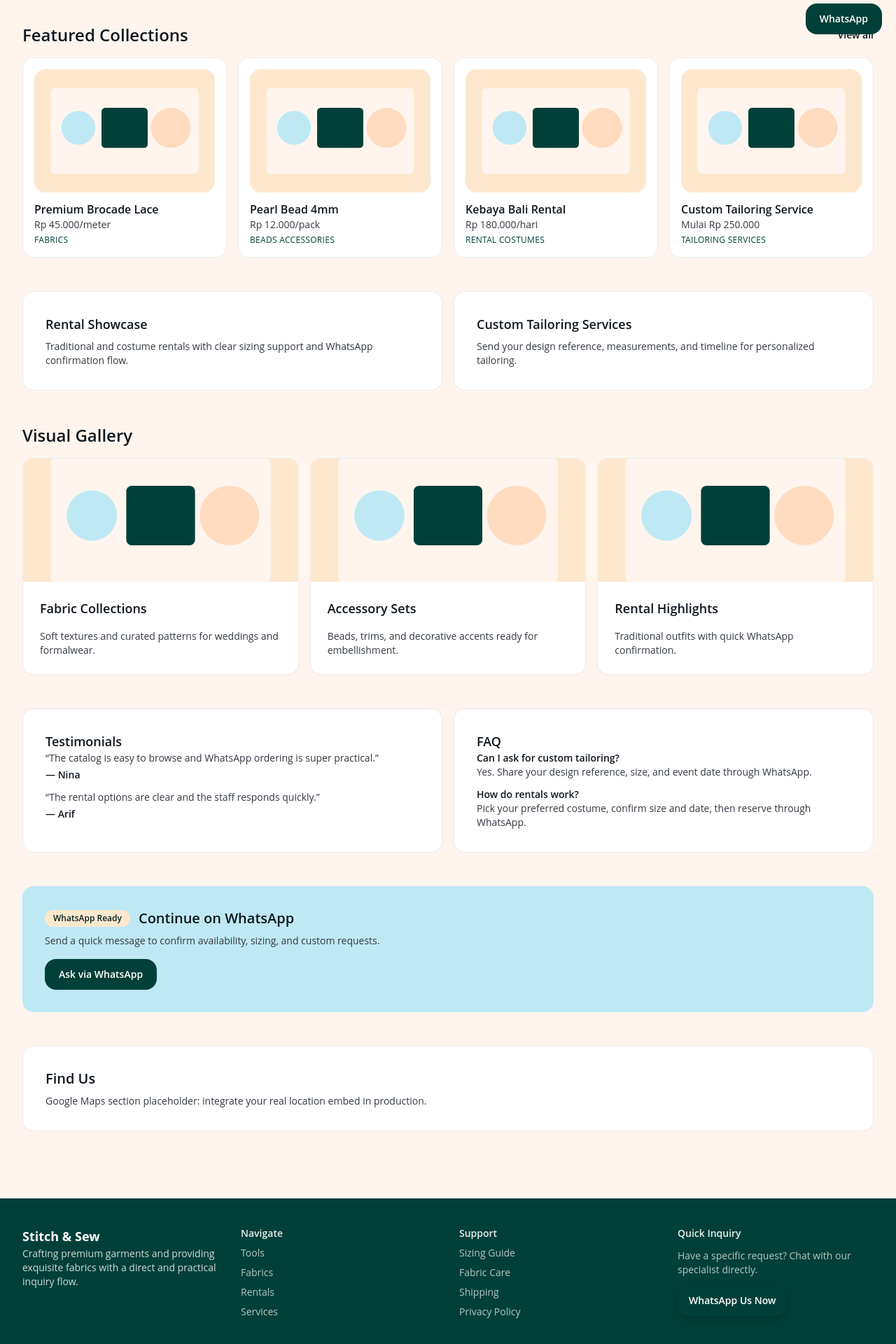
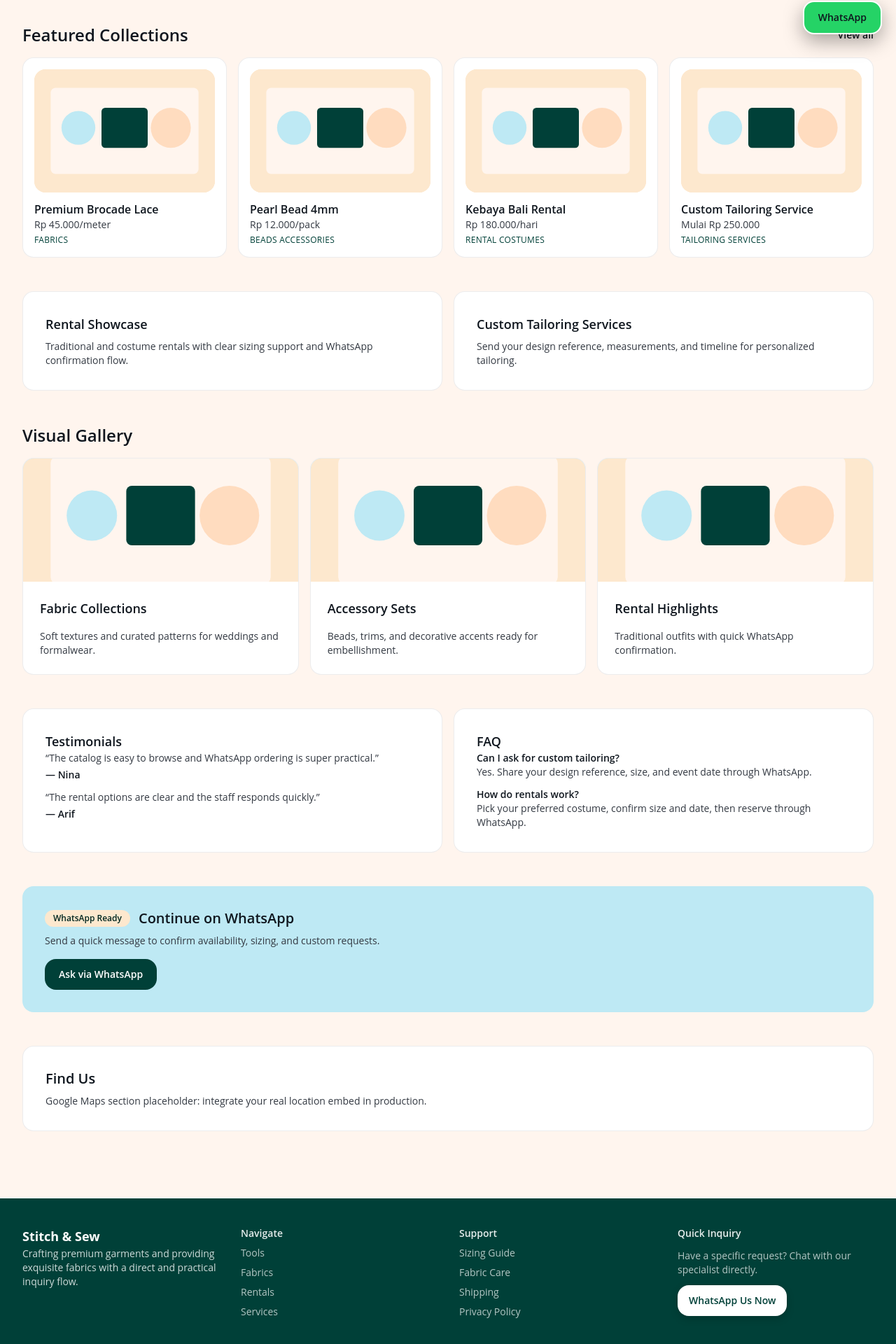
Before and after one commit to dwi-heryanto/rkub-web, a Next.js app: page / in a window 1280 px wide. Shown: the part 731-2651 px from the top of the page at 70% size. Built offline with nearby package versions, Linux system fonts and the light colour scheme; no server answers.

Commit message:
refactor(components): enhance button variants and WhatsApp components

```diff
--- a/src/components/ui/button.tsx
+++ b/src/components/ui/button.tsx
@@ -8,12 +8,12 @@ export const buttonVariants = cva(
   {
     variants: {
       variant: {
-        primary: "bg-[var(--color-deep-teal)] text-white hover:bg-[var(--color-forest-canopy)]",
+        primary: "bg-[var(--color-deep-teal)] !text-white hover:bg-[var(--color-forest-canopy)]",
         secondary:
           "border border-[var(--color-deep-teal)] bg-transparent text-[var(--color-deep-teal)] hover:bg-[var(--color-soft-peach)]",
         ghost: "bg-transparent text-[var(--color-text)] hover:bg-[var(--color-soft-peach)]",
-        chip: "border border-[var(--color-border)] bg-[var(--color-surface)] text-[var(--color-text)] hover:border-[var(--color-deep-teal)]",
-        chipActive: "border border-[var(--color-deep-teal)] bg-[var(--color-deep-teal)] text-[var(--color-on-primary)]",
+        inverse: "bg-white !text-primary hover:bg-[#f7f7f7]",
+        "outline-light": "border border-white/60 bg-transparent !text-white hover:bg-white/10",
       },
       size: {
         default: "min-h-[44px] rounded-[var(--radius-card)] px-5 py-3 text-sm font-semibold",
@@ -29,6 +29,6 @@ export const buttonVariants = cva(
 
 export interface ButtonProps extends ButtonHTMLAttributes<HTMLButtonElement>, VariantProps<typeof buttonVariants> { }
 
-export function Button({ className, variant, ...props }: ButtonProps) {
-  return <button className={cn(buttonVariants({ variant }), className)} {...props} />;
+export function Button({ className, variant, size, ...props }: ButtonProps) {
+  return <button className={cn(buttonVariants({ variant, size }), className)} {...props} />;
 }
--- a/src/components/whatsapp-button.tsx
+++ b/src/components/whatsapp-button.tsx
@@ -1,18 +1,19 @@
 "use client";
 
 import type { ReactNode } from "react";
+import type { AnchorHTMLAttributes } from "react";
 
 import { buttonVariants } from "@/components/ui/button";
 import { trackEvent } from "@/lib/analytics";
 import { cn } from "@/lib/utils";
 
-interface WhatsAppButtonProps {
+interface WhatsAppButtonProps extends AnchorHTMLAttributes<HTMLAnchorElement> {
   url: string;
   children: ReactNode;
   location: string;
   productName?: string;
-  className?: string;
-  variant?: "primary" | "secondary" | "ghost";
+  variant?: "primary" | "secondary" | "ghost" | "inverse" | "outline-light";
+  size?: "default" | "chip";
 }
 
 export function WhatsAppButton({
@@ -22,14 +23,21 @@ export function WhatsAppButton({
   productName,
   className,
   variant = "primary",
+  size = "default",
+  onClick,
+  ...props
 }: WhatsAppButtonProps) {
   return (
     <a
       href={url}
       target="_blank"
       rel="noreferrer"
-      onClick={() => trackEvent("whatsapp_click", { location, product: productName || "" })}
-      className={cn(buttonVariants({ variant }), className)}
+      onClick={(event) => {
+        trackEvent("whatsapp_click", { location, product: productName || "" });
+        onClick?.(event);
+      }}
+      className={cn(buttonVariants({ variant, size }), className)}
+      {...props}
     >
       {children}
     </a>
--- a/src/components/whatsapp-fab.tsx
+++ b/src/components/whatsapp-fab.tsx
@@ -1,7 +1,5 @@
 "use client";
 
-import Link from "next/link";
-import { Button } from "@/components/ui/button";
 import { trackEvent } from "@/lib/analytics";
 import { createWhatsAppUrl } from "@/lib/whatsapp";
 
@@ -9,14 +7,15 @@ export function WhatsAppFab() {
   const url = createWhatsAppUrl("Hello, I want to ask about your catalog and tailoring services.");
 
   return (
-    <Button
-      variant="primary"
+    <a
+      href={url}
+      target="_blank"
+      rel="noreferrer"
+      aria-label="Contact via WhatsApp"
       onClick={() => trackEvent("whatsapp_click", { location: "fab" })}
-      className="fixed bottom-5 right-5 z-40"
+      className="fixed bottom-5 right-5 z-40 inline-flex min-h-[48px] items-center justify-center rounded-[var(--radius-card)] border-2 border-white bg-[#25D366] px-5 py-3 text-sm font-semibold text-white shadow-[0_10px_28px_rgba(0,0,0,0.34)] transition-colors hover:bg-[#1EBE5D]"
     >
-      <Link href={url} target="_blank" rel="noreferrer" aria-label="Contact via WhatsApp">
-        WhatsApp
-      </Link>
-    </Button>
+      WhatsApp
+    </a>
   );
 }
```
